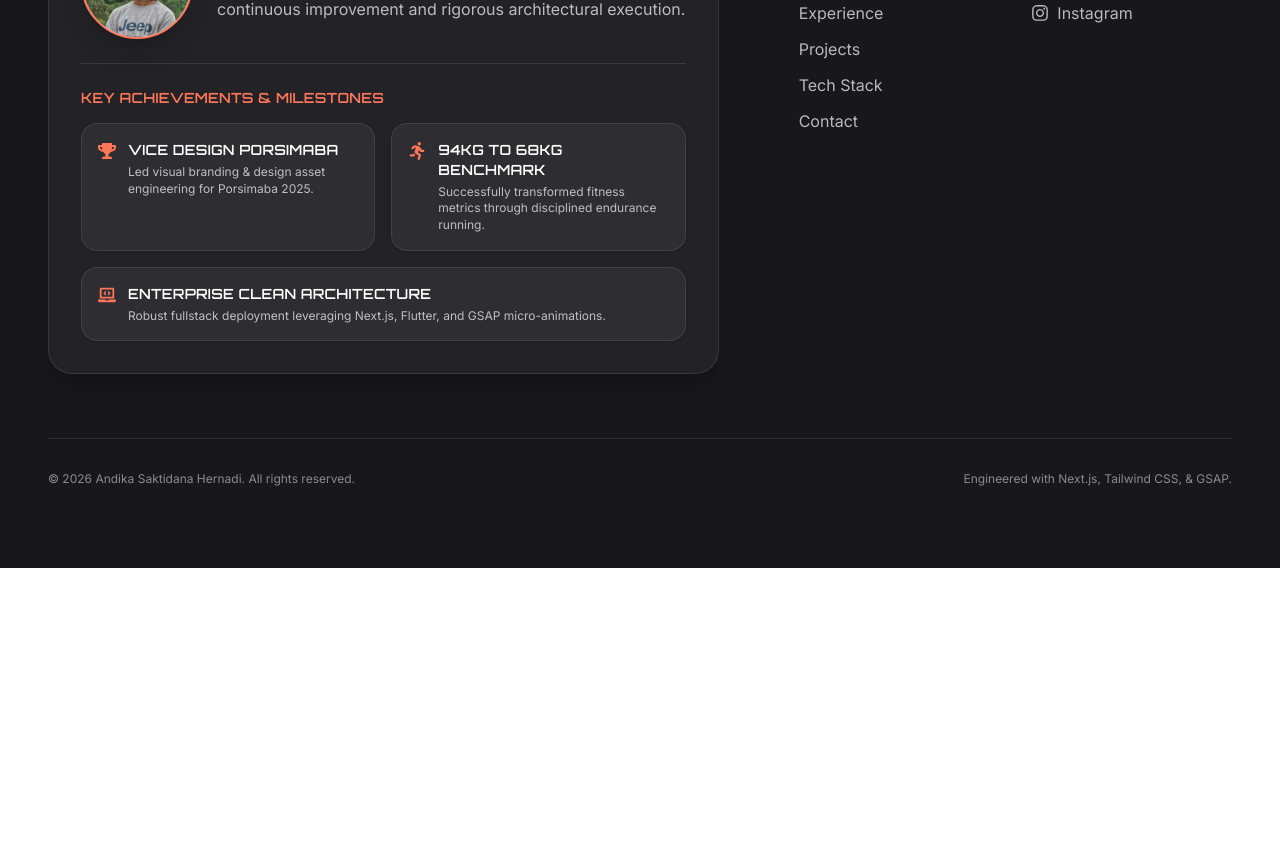
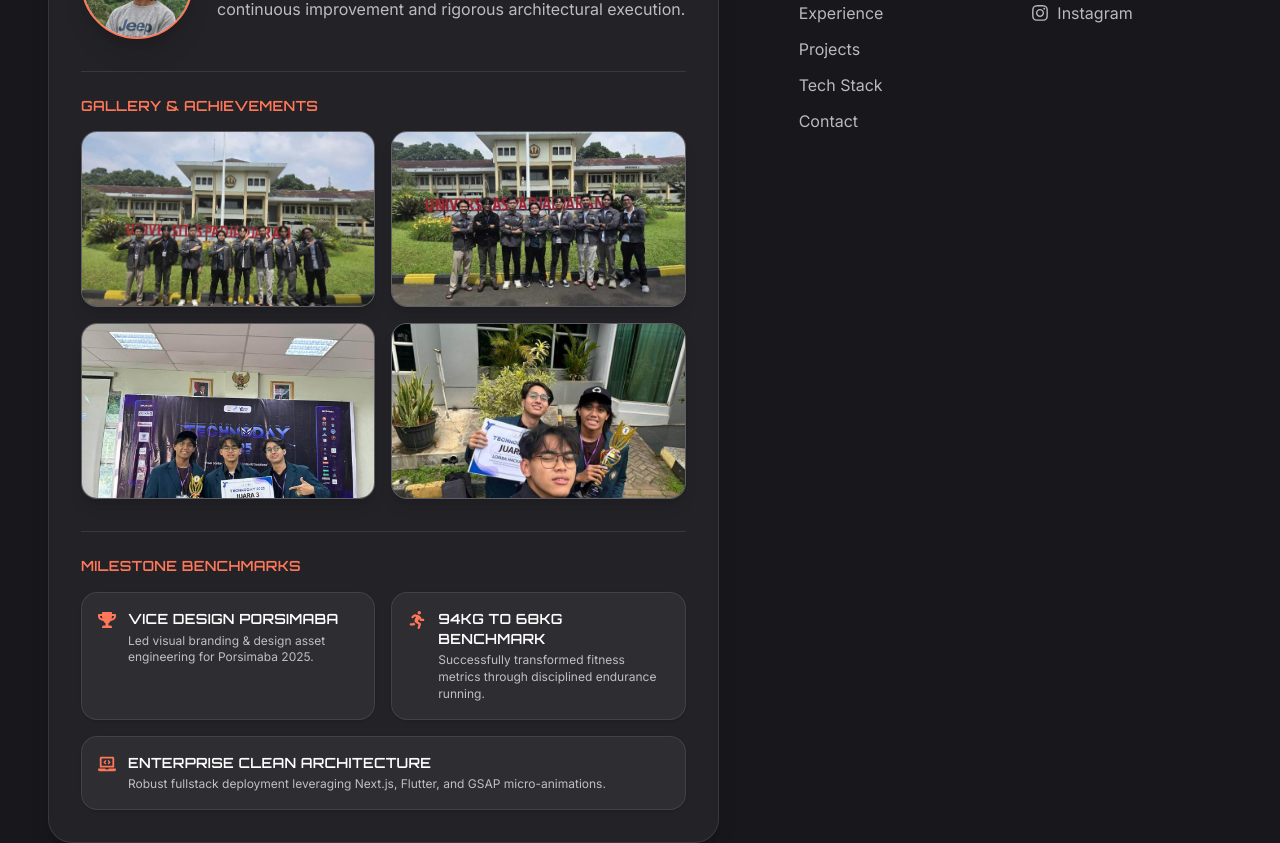
Before and after one commit to SutaSS/portofolio, a Next.js app: page /project/1 in a window 1280 px wide. Shown: the part 2480-3323 px from the top of the page. Before the commit the page ends 3048 px from the top, so only its background shows below. Built offline with nearby package versions, Linux system fonts and the light colour scheme.

Commit message:
feat: display image gallery from public/assets/achievements in Footer

```diff
--- a/src/app/components/layout/Footer.tsx
+++ b/src/app/components/layout/Footer.tsx
@@ -9,8 +9,8 @@ const Footer = () => {
     <footer className="bg-primary text-on-dark py-20 border-t border-white/10">
       <div className="container mx-auto px-6 lg:px-12 max-w-7xl">
         <div className="grid grid-cols-1 lg:grid-cols-12 gap-12 mb-16 items-start">
-          {/* Left Side: Achievement & Profile Photo (6 cols) */}
-          <div className="lg:col-span-7 bg-white/5 border border-white/10 rounded-3xl p-8 shadow-xl space-y-6">
+          {/* Left Side: Achievement Showcase Gallery & Profile (7 cols) */}
+          <div className="lg:col-span-7 bg-white/5 border border-white/10 rounded-3xl p-8 shadow-xl space-y-8">
             <div className="flex flex-col sm:flex-row items-center sm:items-start gap-6 text-center sm:text-left">
               {/* User Photo */}
               <div className="w-24 h-24 sm:w-28 sm:h-28 relative rounded-full overflow-hidden border-2 border-coral shadow-xl flex-shrink-0 bg-soft-stone">
@@ -29,9 +29,60 @@ const Footer = () => {
               </div>
             </div>
 
-            {/* Achievements Highlights */}
+            {/* Achievements Showcase Gallery (Displaying images from public/assets/achievements) */}
             <div className="space-y-4 pt-6 border-t border-white/10">
-              <h4 className="mono-label text-coral text-xs font-bold tracking-wider uppercase">Key Achievements & Milestones</h4>
+              <h4 className="mono-label text-coral text-xs font-bold tracking-wider uppercase">Gallery & Achievements</h4>
+              <div className="grid grid-cols-2 gap-4">
+                <div className="relative h-36 sm:h-44 rounded-2xl overflow-hidden border border-white/20 shadow-lg group bg-soft-stone/10">
+                  <Image
+                    src="/assets/achievements/IFEST-1.jpg"
+                    alt="IFEST Achievement 1"
+                    fill
+                    className="object-cover transition-transform duration-500 group-hover:scale-110"
+                  />
+                  <div className="absolute inset-0 bg-gradient-to-t from-black/80 via-transparent to-transparent opacity-0 group-hover:opacity-100 transition-opacity duration-300 flex items-end p-4">
+                    <span className="mono-label text-[10px] text-white font-bold tracking-wide">IFEST Showcase 1</span>
+                  </div>
+                </div>
+                <div className="relative h-36 sm:h-44 rounded-2xl overflow-hidden border border-white/20 shadow-lg group bg-soft-stone/10">
+                  <Image
+                    src="/assets/achievements/IFEST-2.jpg"
+                    alt="IFEST Achievement 2"
+                    fill
+                    className="object-cover transition-transform duration-500 group-hover:scale-110"
+                  />
+                  <div className="absolute inset-0 bg-gradient-to-t from-black/80 via-transparent to-transparent opacity-0 group-hover:opacity-100 transition-opacity duration-300 flex items-end p-4">
+                    <span className="mono-label text-[10px] text-white font-bold tracking-wide">IFEST Showcase 2</span>
+                  </div>
+                </div>
+                <div className="relative h-36 sm:h-44 rounded-2xl overflow-hidden border border-white/20 shadow-lg group bg-soft-stone/10">
+                  <Image
+                    src="/assets/achievements/Technoday-1.jpg"
+                    alt="Technoday Achievement 1"
+                    fill
+                    className="object-cover transition-transform duration-500 group-hover:scale-110"
+                  />
+                  <div className="absolute inset-0 bg-gradient-to-t from-black/80 via-transparent to-transparent opacity-0 group-hover:opacity-100 transition-opacity duration-300 flex items-end p-4">
+                    <span className="mono-label text-[10px] text-white font-bold tracking-wide">Technoday 1</span>
+                  </div>
+                </div>
+                <div className="relative h-36 sm:h-44 rounded-2xl overflow-hidden border border-white/20 shadow-lg group bg-soft-stone/10">
+                  <Image
+                    src="/assets/achievements/Technoday-2.jpg"
+                    alt="Technoday Achievement 2"
+                    fill
+                    className="object-cover transition-transform duration-500 group-hover:scale-110"
+                  />
+                  <div className="absolute inset-0 bg-gradient-to-t from-black/80 via-transparent to-transparent opacity-0 group-hover:opacity-100 transition-opacity duration-300 flex items-end p-4">
+                    <span className="mono-label text-[10px] text-white font-bold tracking-wide">Technoday 2</span>
+                  </div>
+                </div>
+              </div>
+            </div>
+
+            {/* Key Milestones */}
+            <div className="space-y-4 pt-6 border-t border-white/10">
+              <h4 className="mono-label text-coral text-xs font-bold tracking-wider uppercase">Milestone Benchmarks</h4>
               <div className="grid grid-cols-1 sm:grid-cols-2 gap-4">
                 <div className="bg-white/5 border border-white/10 rounded-2xl p-4 flex items-start gap-3 shadow-sm">
                   <FaTrophy className="text-coral text-lg mt-0.5 flex-shrink-0" />
```
